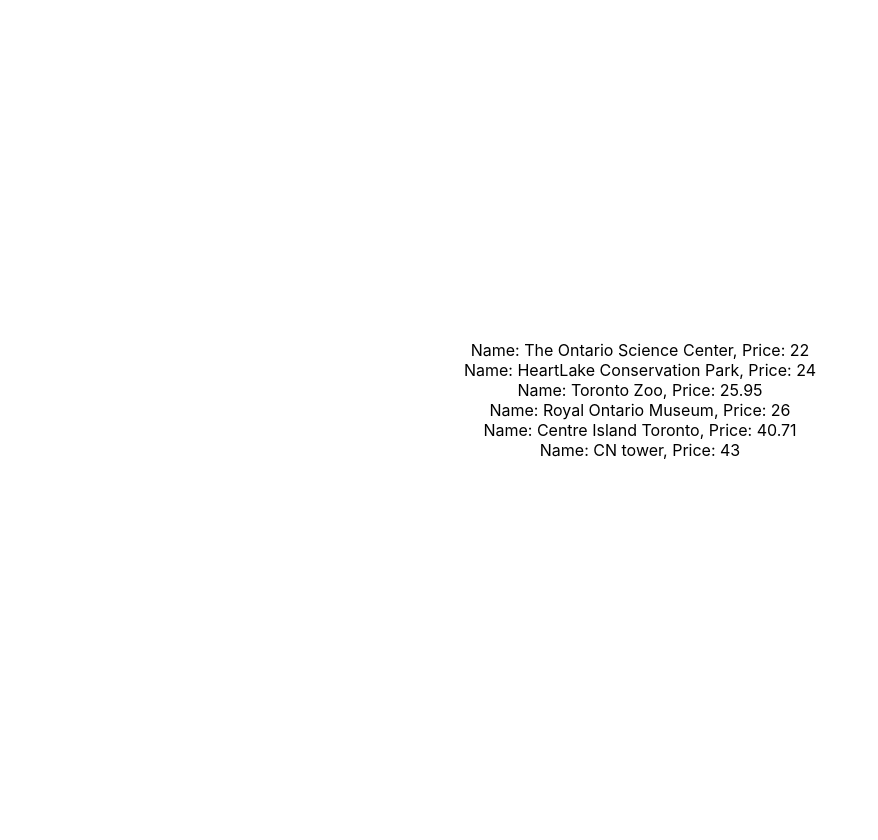
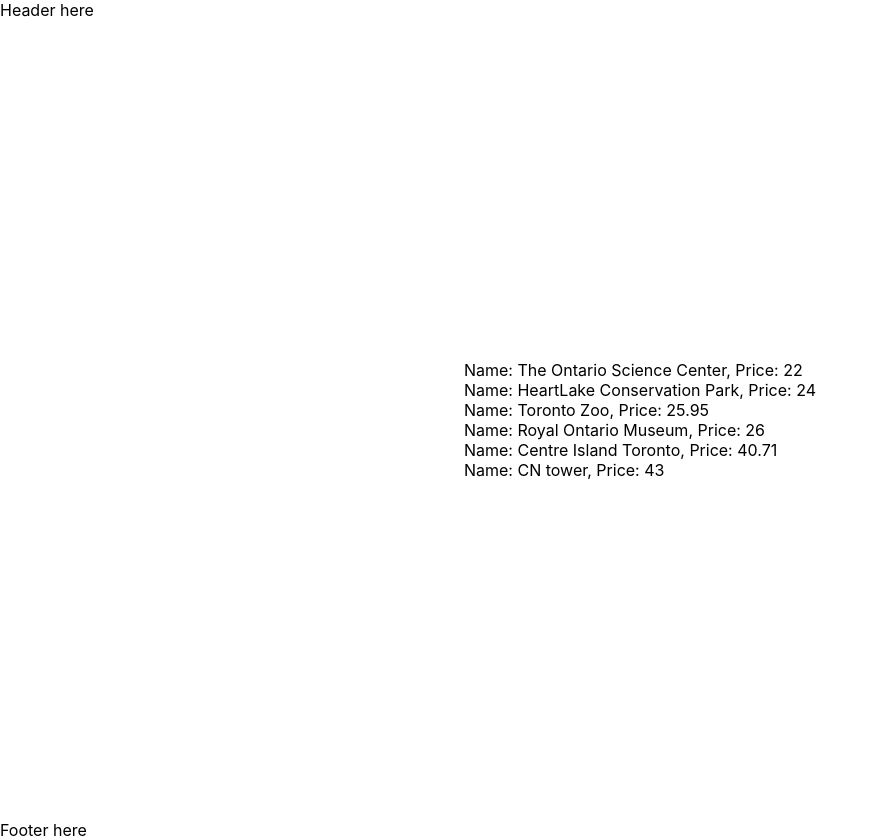
Before and after one commit to jchu42/bti425project, a Next.js app: page / in a window 1280 px wide. Shown: the whole page, without its empty margins (0-878 px from the left). Before the commit the page ends 800 px from the top, so only its background shows below. Built offline with nearby package versions, Linux system fonts and the light colour scheme.

Commit message:
separated 'dynamic' part into app.js; added _app.js for header/footer; added empty contactus.js page; added tentative images to place

```diff
--- a/package.json
+++ b/package.json
@@ -6,6 +6,7 @@
     "start": "next start"
   },
   "dependencies": {
+    "jotai": "^2.7.2",
     "next": "latest",
     "react": "18.2.0",
     "react-dom": "18.2.0"
--- /dev/null
+++ b/src/app.js
@@ -0,0 +1,30 @@
+
+import {useAtom} from 'jotai';
+import {dataAtom, errorAtom} from './store.js';
+
+export default function App() {
+    /*
+    "All of your store’s dynamic content will be written in JavaScript in the `src/app.js` file.
+    Using JS, you can display the product/service data from a JS array into a proper format on the page (like using table)"
+    */
+
+    const [searchResults, setSearchResults] = useAtom(dataAtom);
+    const [error, setError] = useAtom(errorAtom);
+
+    return (
+        <div>
+        {
+            (error || searchResults.length == 0)
+            ?
+            <>Sorry, it looks like search is not working at this time.</>
+            :
+            <>{searchResults.map((result, index)=>{
+                // https://sentry.io/answers/unique-key-prop/
+
+                // TODO: INSERT CARD STUFF HERE!!!
+                return <span key={index}>Name: {result.Name}, Price: {result.Price}<br/></span>
+            })}</>
+        }
+        </div>
+    );
+}
--- /dev/null
+++ b/src/pages/_app.js
@@ -0,0 +1,13 @@
+
+
+export default function MyApp({ Component, pageProps }) {
+
+    return (
+    <>
+        Header here
+        <Component {...pageProps} />
+        Footer here
+    </>
+   );
+
+  }
--- a/src/pages/index.js
+++ b/src/pages/index.js
@@ -1,11 +1,15 @@
+
 import Head from 'next/head';
 import styles from '../styles/Home.module.css';
+import {useAtom} from 'jotai';
 import { useState, useEffect } from "react";
+import App from "../app.js";
+import {dataAtom, errorAtom} from '../store.js';
 
 export default function Home() {
 
-  const [searchResults, setSearchResults] = useState();
-  const [error, setError] = useState(true);
+  const [searchResults, setSearchResults] = useAtom(dataAtom);
+  const [error, setError] = useAtom(errorAtom);
 
   var searchQuery = ">20";
 
@@ -30,6 +34,9 @@
         <link rel="icon" href="/favicon.ico" />
       </Head>
 
+      <App />
+
+      {/*
       {
         (error || searchResults.length == 0)
         ?
@@ -39,7 +46,7 @@
             // https://sentry.io/answers/unique-key-prop/
             return <span key={index}>Name: {result.Name}, Price: {result.Price}<br/></span>
         })}</>
-      }
+      } */}
 
 
       <style jsx>{`
--- a/src/places.js
+++ b/src/places.js
@@ -11,13 +11,13 @@
             "latitude": 43.725274,
             "longitude": -79.722409
         },
-        "Image": "",
+        "Image": "https://www1.brampton.ca/EN/residents/Recreation/Community-Centres/PublishingImages/centre-banners/centre-chingpark.jpg?RenditionID=5",
         "Website link": "https://www.brampton.ca/EN/Residents/Recreation/Community-Centres/Chinguacousy-Park/pages/welcome.aspx"
     },
 
     {
         "ID": 2,
-        "Name": "Highpark",
+        "Name": "High Park",
         "Description": "A jewel in the city’s park system, residents and visitors can enjoy its many wildlife, attractions, playgrounds and natural features year-round.",
         "Price": 0,
         "Discontinued": false,
@@ -27,7 +27,7 @@
             "latitude": 43.646548,
             "longitude": -79.463690
         },
-        "Image": "",
+        "Image": "https://www.highparktoronto.com/images/parks/home/579.jpg",
         "Website link": "https://www.toronto.ca/explore-enjoy/parks-gardens-beaches/high-park/"
     },
     {
@@ -42,7 +42,7 @@
             "latitude": 43.591398,
             "longitude": -79.513386
         },
-        "Image": "",
+        "Image": "https://www.toronto.ca/data/parks/img/466/1.jpg",
         "Website link": "https://www.toronto.ca/data/parks/prd/facilities/complex/466/index.html"
     },
     {
@@ -57,7 +57,7 @@
             "latitude": 43.736206,
             "longitude": -79.79281
         },
-        "Image": "",
+        "Image": "https://trcaca.s3.ca-central-1.amazonaws.com/app/uploads/2016/02/17185056/HEART_LAKE_NEW_HERO_IMAGE.jpg",
         "Website link": "https://trca.ca/parks/heart-lake-conservation-area/"
     },
     {
@@ -72,7 +72,7 @@
             "latitude": 43.647395,
             "longitude": -79.779784
         },
-        "Image": "",
+        "Image": "https://www.brampton.ca/EN/residents/Recreation/Community-Centres/PublishingImages/centre-banners/banner-eldorado.jpg?RenditionID=5",
         "Website link": "https://www.brampton.ca/EN/residents/Recreation/Community-Centres/Pages/Eldorado-Park.aspx"
     },
     {
@@ -87,7 +87,7 @@
             "latitude": 43.562870,
             "longitude": -79.557951
         },
-        "Image": "",
+        "Image": "https://www.mississauga.ca/wp-content/uploads/2021/04/28082429/Promenade_Park_Banner.jpg",
         "Website link": "https://www.mississauga.ca/events-and-attractions/parks/lakefront-promenade/"
     },
     {
@@ -102,7 +102,7 @@
             "latitude": 43.755024,
             "longitude": -79.642492
         },
-        "Image": "",
+        "Image": "https://trcaca.s3.ca-central-1.amazonaws.com/app/uploads/2016/04/17183734/RS8074_TRCA-CAs-JULY-29-2012_037-lpr.jpg",
         "Website link": "https://trca.ca/parks/claireville-conservation-area/"
     },
     {
@@ -117,7 +117,7 @@
             "latitude": 43.288967,
             "longitude": -79.873140
         },
-        "Image": "",
+        "Image": "https://www.rbg.ca/app/uploads/ServiceBerryTrees-HendriePark-scaled-2200x1467.jpg",
         "Website link": "https://www.rbg.ca/"
     },
     {
@@ -132,7 +132,7 @@
             "latitude": 43.705890,
             "longitude": -79.231713
         },
-        "Image": "",
+        "Image": "https://assets.simpleviewinc.com/simpleview/image/upload/c_fill,f_jpg,g_xy_center,h_634,q_65,w_1920,x_2480,y_2284/v1/clients/toronto/167_3_4816_jpeg_fc72e7b7-064e-4690-ab2f-0762667a7712.jpg",
         "Website link": "https://www.toronto.ca/explore-enjoy/parks-gardens-beaches/scarborough-bluffs/"
     },
     {
@@ -147,7 +147,7 @@
             "latitude": 43.622977,
             "longitude": -79.377170
         },
-        "Image": "",
+        "Image": "https://www.centreisland.ca/uploads/slideshow/28c7bf2f086bb8da8b544e0d168714c5.jpg",
         "Website link": "https://www.centreisland.ca/centreville-amusement-park"
     },
     {
@@ -162,7 +162,7 @@
             "latitude": 43.137022,
             "longitude": -79.055590
         },
-        "Image": "",
+        "Image": "https://www.niagaraparks.com/media/2016/11/butterfly-emergence-window.jpg",
         "Website link": "https://www.niagaraparks.com/visit/attractions/butterfly-conservatory/"
     },
     {
@@ -177,7 +177,7 @@
             "latitude": 43.817867,
             "longitude": -79.185437
         },
-        "Image": "",
+        "Image": "https://www.torontozoo.com/!/img/pg/attractions/kangaroo-walk-thru-423.jpg",
         "Website link": "https://www.torontozoo.com/"
     },
     {
@@ -192,7 +192,7 @@
             "latitude": 43.716935,
             "longitude": -79.338926
         },
-        "Image": "",
+        "Image": "https://www.ontariosciencecentre.ca/media/1021/building.jpg",
         "Website link": "https://www.ontariosciencecentre.ca/"
     },
     {
@@ -207,7 +207,7 @@
             "latitude":43.667710,
             "longitude": -79.394777
         },
-        "Image": "",
+        "Image": "https://d3qvqlc701gzhm.cloudfront.net/full/f723d64a8ed4399d41f4fc3d44afa36636124bdfa4f2db24cabefc8743d080e9.jpg",
         "Website link": "https://www.rom.on.ca/en"
     },
     {
@@ -222,7 +222,7 @@
             "latitude": 43.642581,
             "longitude": -79.387061
         },
-        "Image": "",
+        "Image": "https://www.juicer.io/api/posts/478051783/images.jpg?external_id=C1j8_kvA79W&s=19433b9f29af00b05f0f14853d11acb6501cf523",
         "Website link": "https://www.cntower.ca/"
     }
 ]
--- /dev/null
+++ b/src/store.js
@@ -0,0 +1,4 @@
+import {atom, useAtom} from 'jotai';
+
+export const dataAtom = atom([])
+export const errorAtom = atom(true);
```
Also changed, not shown: src/pages/contactus.js (added, +16 -0 lines), 1 other file (tests, documents, lock files or other folders).
